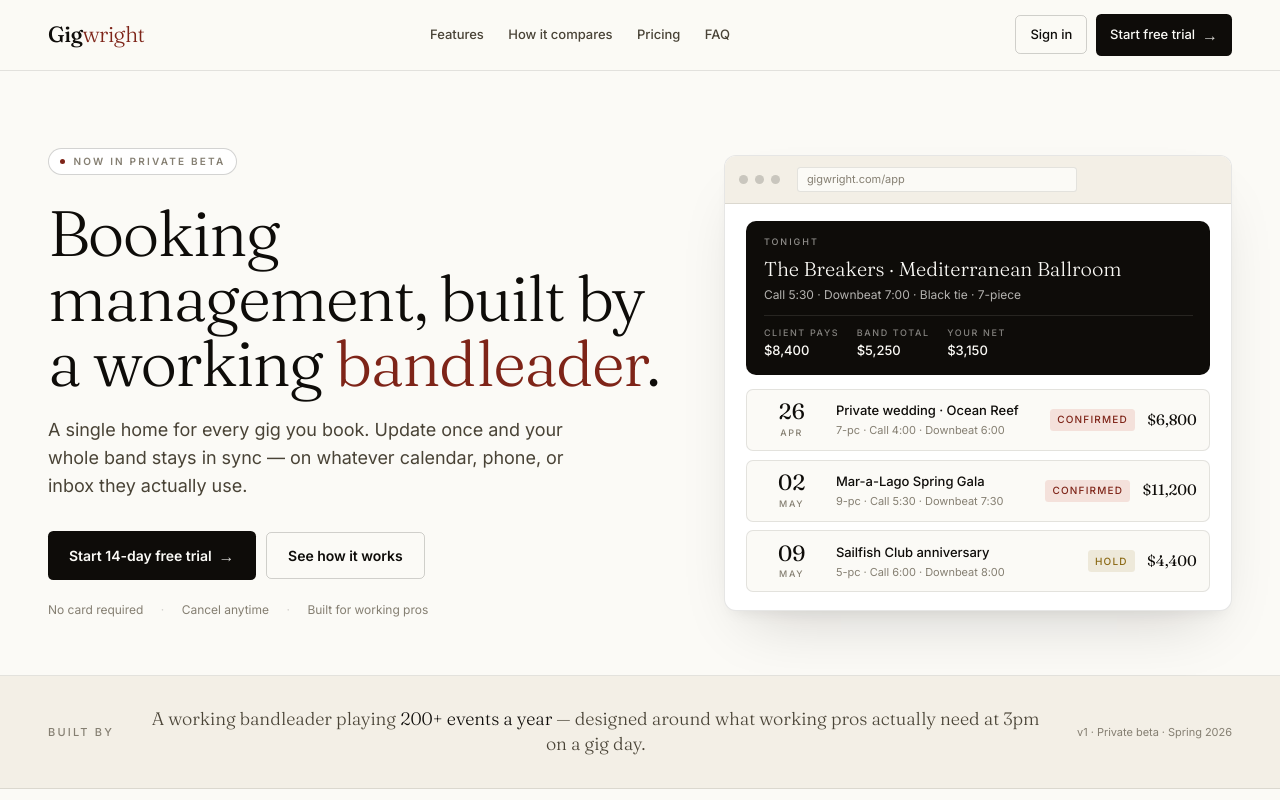
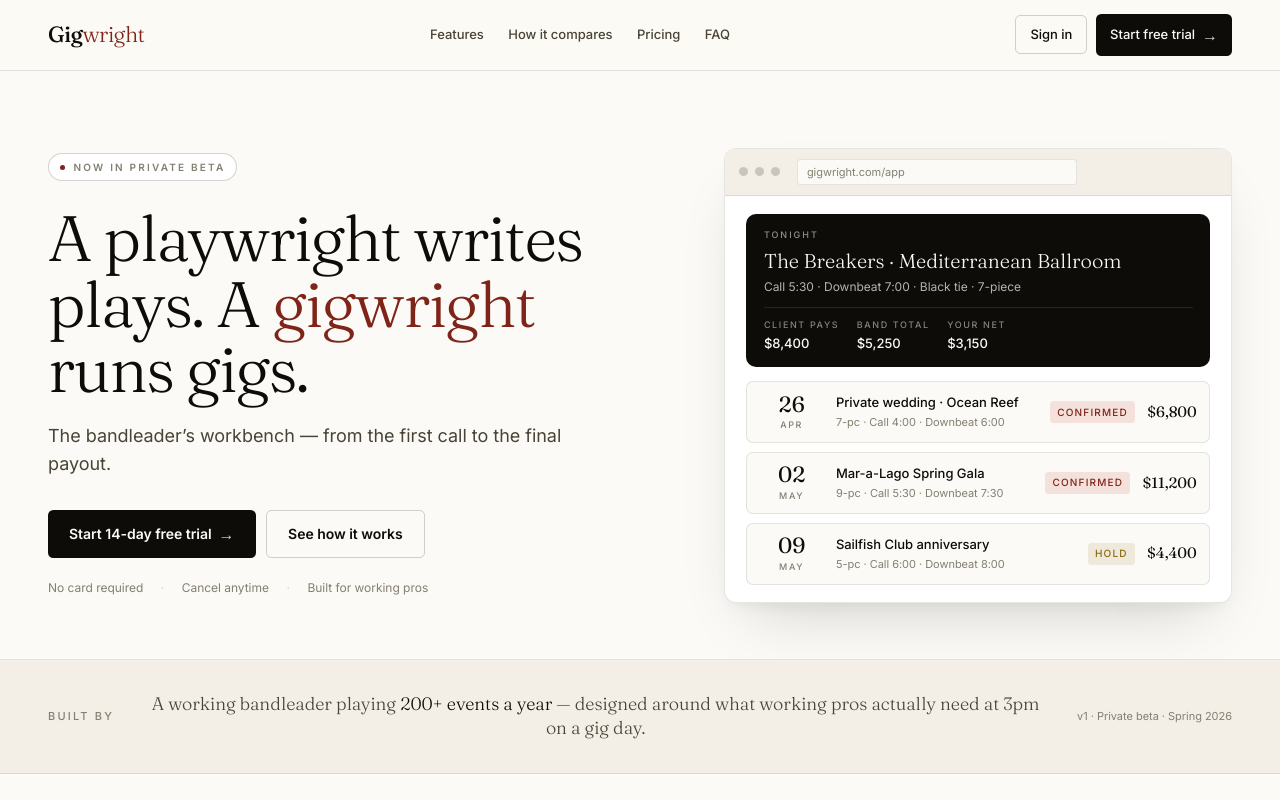
Before and after one commit to plproduction/gigwright, a Next.js app: page / in a window 1280 px wide. Shown: the top 800 px of the page. Built offline with nearby package versions, Linux system fonts and the light colour scheme; no server answers.

Commit message:
Landing hero: "A playwright writes plays. A gigwright runs gigs."
New headline leans into the wordplay that gave the product its name.
Subtitle tightened to the workbench framing — first call to final payout.

Co-Authored-By: Claude Opus 4.7 (1M context) <noreply@anthropic.com>

```diff
--- a/app/page.tsx
+++ b/app/page.tsx
@@ -86,11 +86,10 @@ function Hero() {
             </span>
           </div>
           <h1 className="mb-6 font-serif text-[56px] font-light leading-[1.02] tracking-tight md:text-[64px]">
-            Booking management, built by a working <em className="text-accent">bandleader</em>.
+            A playwright writes plays. A <em className="text-accent">gigwright</em> runs gigs.
           </h1>
           <p className="mb-9 max-w-[540px] text-[17px] leading-[1.55] text-ink-soft md:text-[18px]">
-            A single home for every gig you book. Update once and your whole band stays in sync
-            &mdash; on whatever calendar, phone, or inbox they actually use.
+            The bandleader&rsquo;s workbench &mdash; from the first call to the final payout.
           </p>
           <div className="mb-6 flex flex-wrap items-center gap-3">
             <Link
```
